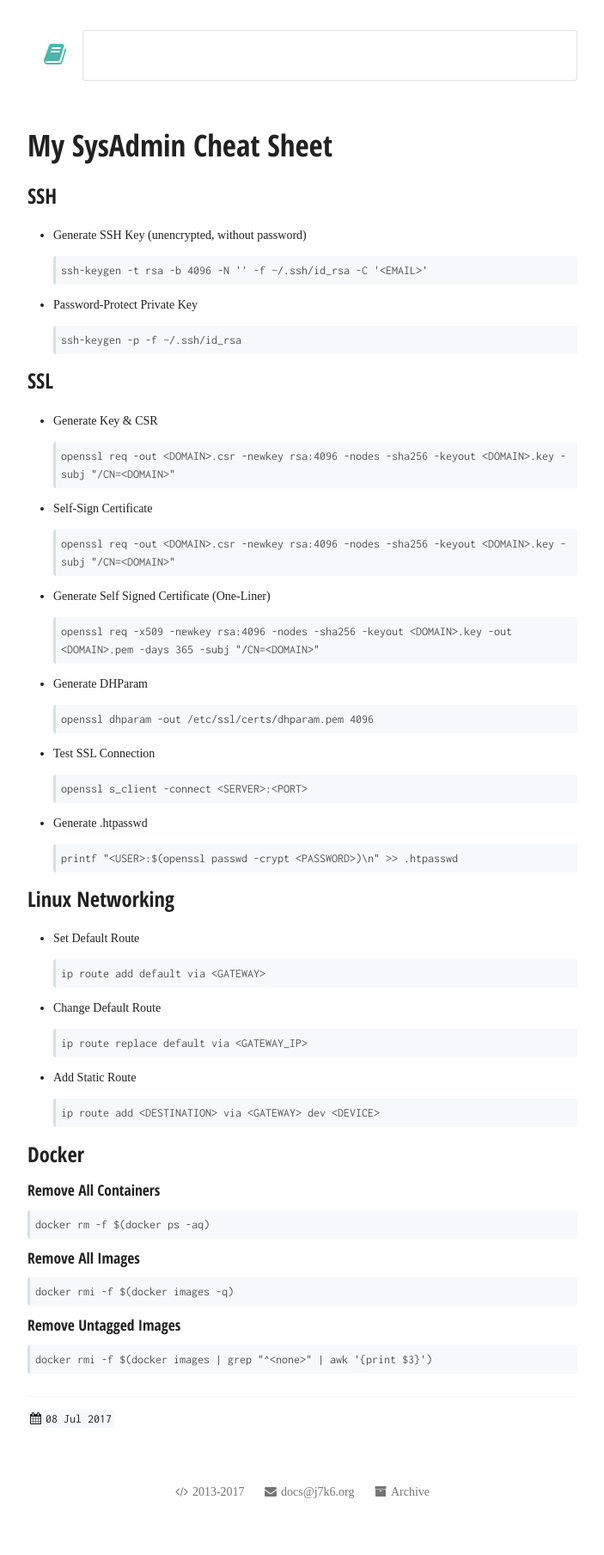
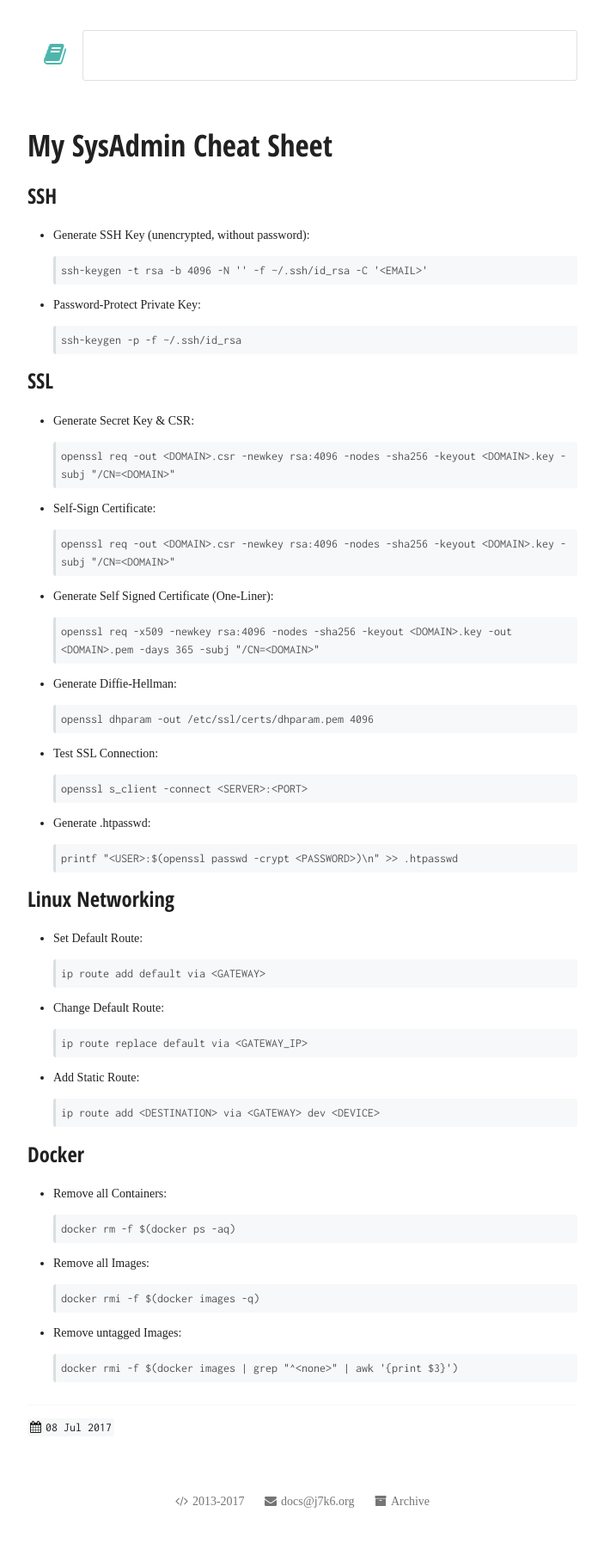
Before and after one commit to gh0st/docs.j7k6.org, a Jekyll site: the page built from _posts/2017-07-08-my-sysadmin-cheat-sheet.md, in a window 1280 px wide. Shown: the whole page at 86% size, without its empty margins (288-991 px from the left). Built offline with Jekyll 4.4.1, drawn with Linux system fonts in a browser that asks for light colours; nearby versions of some CDN libraries; some web fonts are replaced.

Commit message:
my sysadmin cheat sheet

````diff
--- a/_posts/2017-07-08-my-sysadmin-cheat-sheet.md
+++ b/_posts/2017-07-08-my-sysadmin-cheat-sheet.md
@@ -5,69 +5,67 @@ tags: []
 ---
 
 ## SSH
-- Generate SSH Key (unencrypted, without password)
+- Generate SSH Key (unencrypted, without password):
   ```bash
   ssh-keygen -t rsa -b 4096 -N '' -f ~/.ssh/id_rsa -C '<EMAIL>'
   ```
-- Password-Protect Private Key
+- Password-Protect Private Key:
   ```bash
   ssh-keygen -p -f ~/.ssh/id_rsa
   ```
 
 ## SSL
-- Generate Key & CSR
+- Generate Secret Key & CSR:
   ```bash
   openssl req -out <DOMAIN>.csr -newkey rsa:4096 -nodes -sha256 -keyout <DOMAIN>.key -subj "/CN=<DOMAIN>"
   ```
-- Self-Sign Certificate
+- Self-Sign Certificate:
   ```bash
   openssl req -out <DOMAIN>.csr -newkey rsa:4096 -nodes -sha256 -keyout <DOMAIN>.key -subj "/CN=<DOMAIN>"
   ```
-- Generate Self Signed Certificate (One-Liner)
+- Generate Self Signed Certificate (One-Liner):
   ```bash
   openssl req -x509 -newkey rsa:4096 -nodes -sha256 -keyout <DOMAIN>.key -out <DOMAIN>.pem -days 365 -subj "/CN=<DOMAIN>"
   ```
-- Generate DHParam
+- Generate Diffie-Hellman:
   ```bash
   openssl dhparam -out /etc/ssl/certs/dhparam.pem 4096
   ```
-- Test SSL Connection
+- Test SSL Connection:
   ```bash
   openssl s_client -connect <SERVER>:<PORT>
   ```
-- Generate .htpasswd
+- Generate .htpasswd:
   ```bash
   printf "<USER>:$(openssl passwd -crypt <PASSWORD>)\n" >> .htpasswd
   ```
 
 ## Linux Networking
-- Set Default Route
+- Set Default Route:
   ```bash
   ip route add default via <GATEWAY>
   ```
-- Change Default Route
+- Change Default Route:
   ```bash
   ip route replace default via <GATEWAY_IP>
   ```
-- Add Static Route
+- Add Static Route:
   ```bash
   ip route add <DESTINATION> via <GATEWAY> dev <DEVICE>
   ```
 
 ## Docker
-### Remove all Containers
-```bash
-docker rm -f $(docker ps -aq)
-```
-
-### Remove all Images
-```bash
-docker rmi -f $(docker images -q)
-```
-
-### Remove untagged Images
-```bash
-docker rmi -f $(docker images | grep "^<none>" | awk '{print $3}')
-```
+- Remove all Containers:
+  ```bash
+  docker rm -f $(docker ps -aq)
+  ```
+- Remove all Images:
+  ```bash
+  docker rmi -f $(docker images -q)
+  ```
+- Remove untagged Images:
+  ```bash
+  docker rmi -f $(docker images | grep "^<none>" | awk '{print $3}')
+  ```
 
 ---
````
